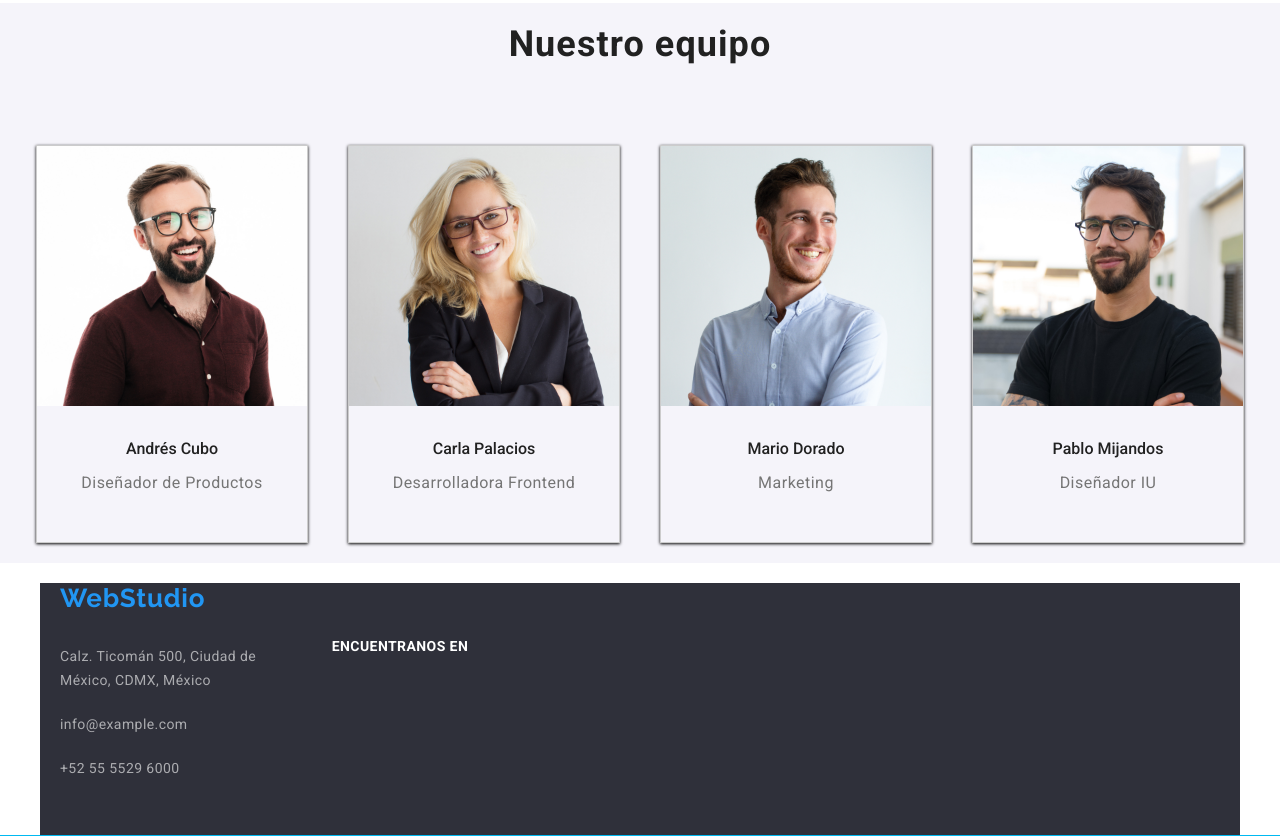
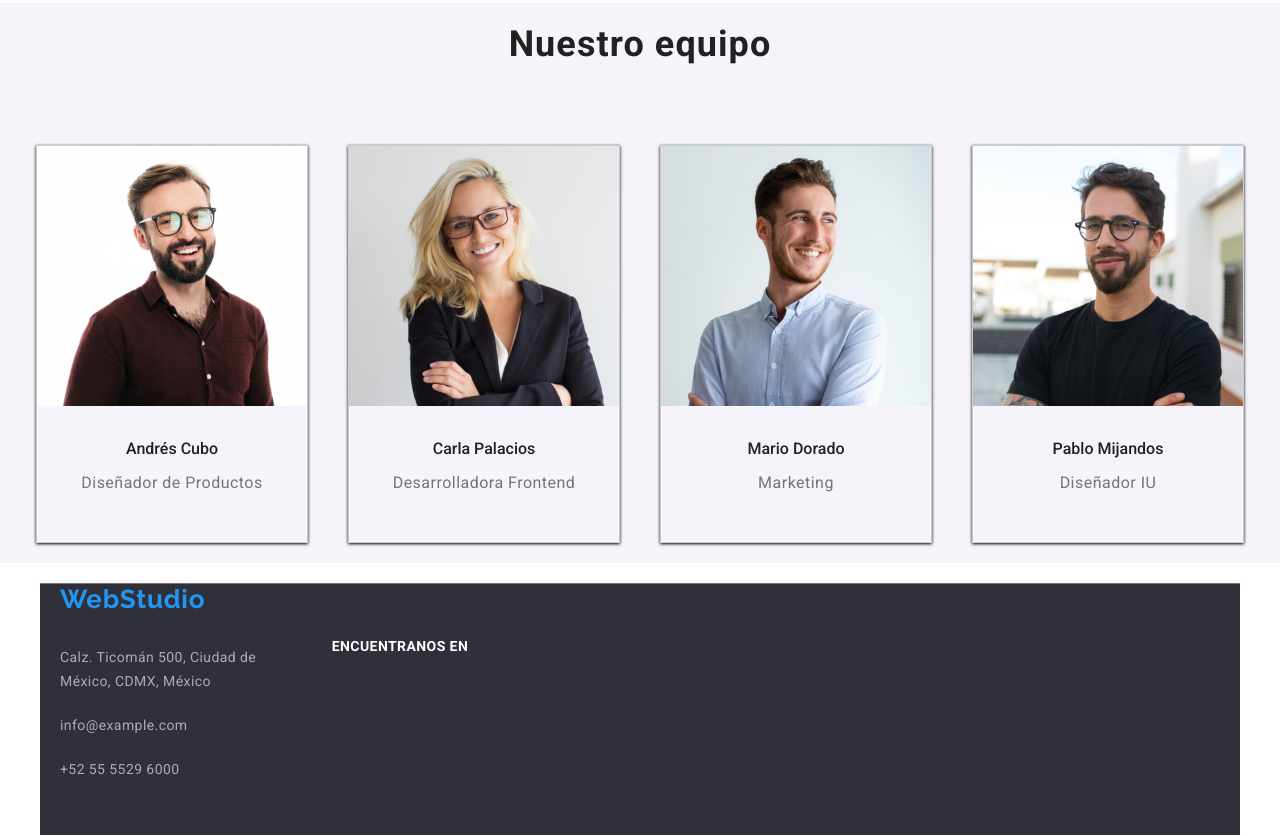
Before and after one commit to JLuisNG/goit-markup-hw-03, a plain HTML site: page index.html in a window 1280 px wide. Shown: the part 1580-2416 px from the top of the page. Drawn offline with nearby package versions, Linux system fonts and the light colour scheme.

Commit message:
commit-1-1-1

```diff
--- a/style2.css
+++ b/style2.css
@@ -163,7 +163,7 @@
     justify-content: space-between;
     align-items: flex-start;
     margin-top: 20px;
-
+    border-top: 1px solid #757575;
 }
 
 .content-9 ul li{
@@ -221,8 +221,3 @@
     display: flex;
     align-items: center;
 }
-
-footer{
-    border-bottom: 1px solid #00b9f1;
-
-}
```
